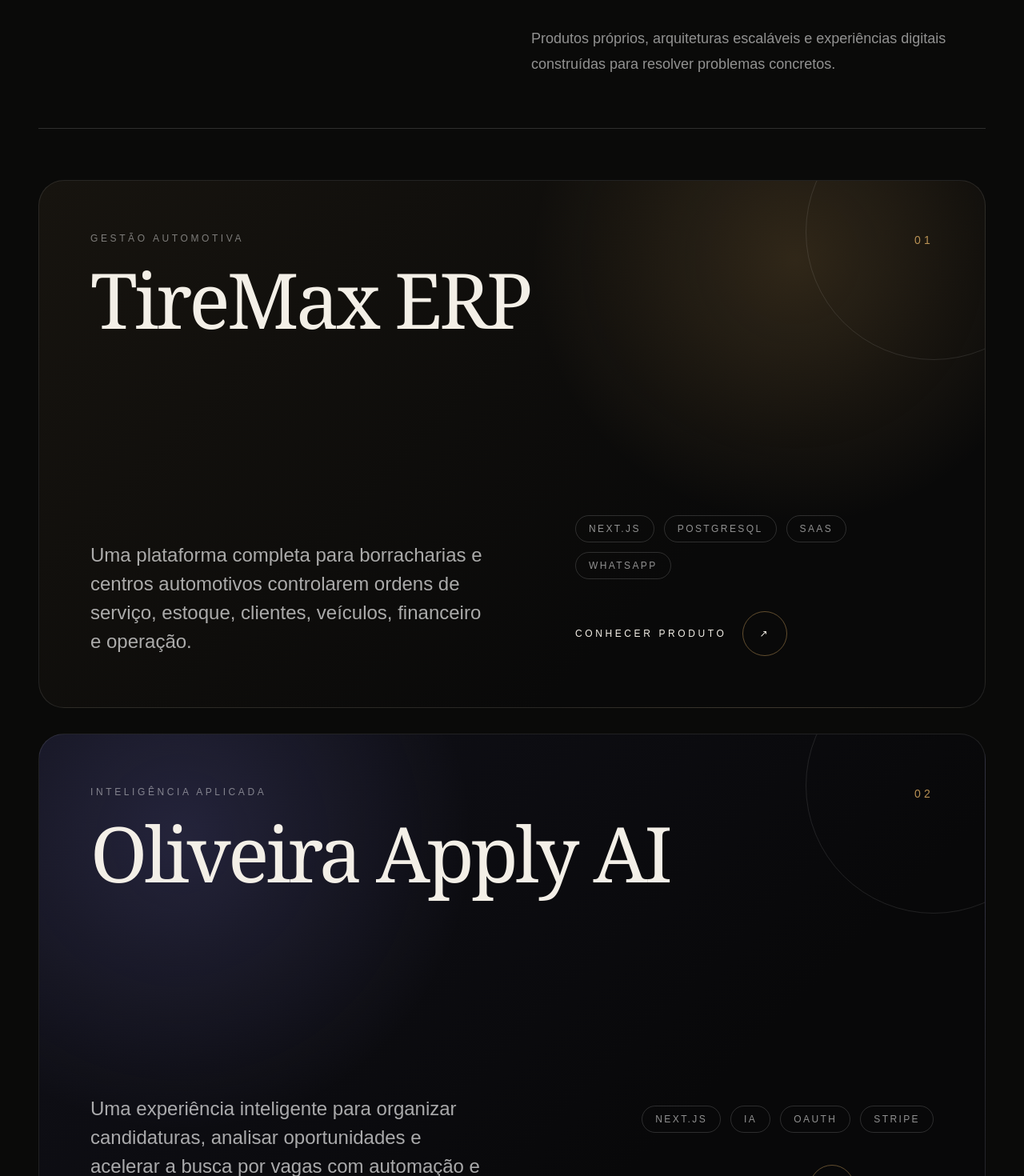
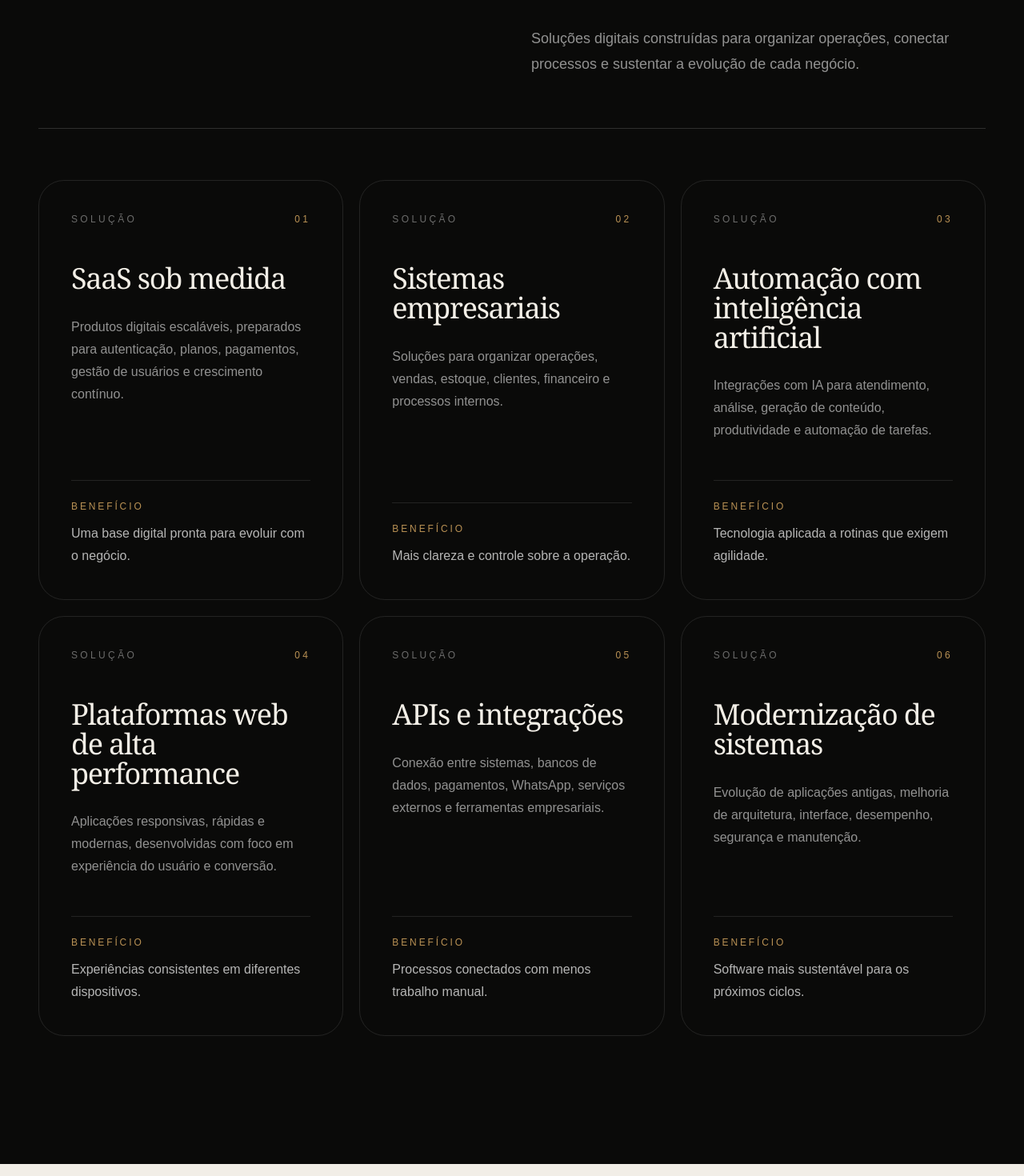
Before and after one commit to RobersonCodes/Oliveira-Systems.dev, a Next.js app: page / in a window 1280 px wide. Shown: the part 3140-4610 px from the top of the page at 80% size. Built offline with nearby package versions, Linux system fonts and the light colour scheme.

Commit message:
refactor: differentiate solutions from case studies

```diff
--- a/components/sections/Cases.tsx
+++ b/components/sections/Cases.tsx
@@ -3,8 +3,19 @@
     number: "01",
     name: "TireMax ERP",
     category: "Gestão automotiva",
-    description:
-      "Plataforma SaaS para centralizar ordens de serviço, estoque, clientes, veículos, financeiro e operação de centros automotivos.",
+    challenge:
+      "Centralizar a gestão de borracharias e centros automotivos em uma única plataforma.",
+    solution:
+      "SaaS para reunir operação, atendimento e gestão administrativa em um fluxo digital integrado.",
+    resources: [
+      "Ordens de serviço",
+      "Estoque",
+      "Clientes e veículos",
+      "Financeiro",
+      "Painel administrativo",
+    ],
+    technologies: ["Next.js", "PostgreSQL", "SaaS", "WhatsApp"],
+    stage: "Produto funcional em evolução contínua.",
     href: "https://tiremax.vercel.app/",
     action: "Ver projeto",
   },
@@ -12,8 +23,19 @@
     number: "02",
     name: "Oliveira Apply AI",
     category: "Inteligência aplicada",
-    description:
-      "Experiência digital para organizar candidaturas, analisar oportunidades e apoiar a busca por vagas com automação e inteligência artificial.",
+    challenge:
+      "Organizar candidaturas e tornar a análise de oportunidades mais clara durante a busca por vagas.",
+    solution:
+      "Experiência digital que combina organização, análise e automação para apoiar cada etapa das candidaturas.",
+    resources: [
+      "Organização de candidaturas",
+      "Análise de oportunidades",
+      "Automação de tarefas",
+      "Autenticação",
+      "Planos e pagamentos",
+    ],
+    technologies: ["Next.js", "IA", "OAuth", "Stripe"],
+    stage: "Produto funcional disponível online.",
     href: "https://oliveira-apply-ai-okbt.vercel.app/",
     action: "Ver projeto",
   },
@@ -21,8 +43,19 @@
     number: "03",
     name: "Milwaukee Connect",
     category: "CRM empresarial",
-    description:
-      "Arquitetura para gestão de clientes, oportunidades, indicadores comerciais e processos internos em uma única plataforma.",
+    challenge:
+      "Concentrar clientes, oportunidades, indicadores comerciais e processos internos em um ambiente único.",
+    solution:
+      "Arquitetura empresarial para estruturar o relacionamento com clientes e dar visibilidade à operação comercial.",
+    resources: [
+      "Gestão de clientes",
+      "Oportunidades",
+      "Indicadores comerciais",
+      "Processos internos",
+      "Visão centralizada",
+    ],
+    technologies: ["Java", "Spring Boot", "React", "MySQL"],
+    stage: "Case de arquitetura apresentado no portfólio.",
     href: "#contato",
     action: "Conversar sobre projetos",
   },
@@ -49,22 +82,23 @@
               Produtos pensados para operações reais.
             </h2>
             <p className="mt-8 max-w-xl text-lg leading-8 text-black/60">
-              Uma seleção de soluções desenvolvidas pela Oliveira Systems para
-              transformar processos em experiências digitais claras e
-              escaláveis.
+              Projetos que mostram como estratégia, arquitetura e experiência
+              se transformam em soluções digitais concretas.
             </p>
           </div>
         </div>
 
-        <div className="grid gap-px overflow-hidden rounded-[2rem] border border-black/10 bg-black/10 lg:grid-cols-3">
+        <div className="mt-16 space-y-8">
           {cases.map((project) => {
             const isExternal = project.href.startsWith("http");
 
             return (
               <article
                 key={project.name}
-                className="flex min-h-[470px] flex-col justify-between bg-[#f2eee7] p-8 transition-colors duration-500 hover:bg-[#ebe4da] md:p-10"
+                className="overflow-hidden rounded-[2rem] border border-black/10 bg-[#ece6dc]"
               >
+                <div className="grid lg:grid-cols-[0.8fr_1.2fr]">
+                  <div className="flex flex-col justify-between border-b border-black/10 p-8 lg:min-h-[560px] lg:border-b-0 lg:border-r md:p-12">
                     <div>
                       <div className="flex items-center justify-between gap-6">
                         <p className="text-xs uppercase tracking-[0.28em] text-black/50">
@@ -75,11 +109,14 @@
                         </span>
                       </div>
 
-                  <h3 className="mt-14 font-serif text-4xl tracking-[-0.035em] md:text-5xl">
+                      <h3 className="mt-14 font-serif text-5xl tracking-[-0.04em] md:text-7xl">
                         {project.name}
                       </h3>
-                  <p className="mt-8 text-lg leading-8 text-black/60">
-                    {project.description}
+                      <p className="mt-10 text-xs uppercase tracking-[0.24em] text-[#76572f]">
+                        Estágio atual
+                      </p>
+                      <p className="mt-3 max-w-md text-lg leading-8 text-black/65">
+                        {project.stage}
                       </p>
                     </div>
 
@@ -87,11 +124,68 @@
                       href={project.href}
                       target={isExternal ? "_blank" : undefined}
                       rel={isExternal ? "noreferrer" : undefined}
-                  className="mt-12 inline-flex items-center gap-4 text-xs uppercase tracking-[0.26em] text-[#76572f] transition-transform duration-300 hover:translate-x-2"
+                      className="mt-12 inline-flex items-center gap-4 self-start text-xs uppercase tracking-[0.26em] text-[#76572f] transition-transform duration-300 hover:translate-x-2"
                     >
                       {project.action}
                       <span aria-hidden="true">↗</span>
                     </a>
+                  </div>
+
+                  <div className="grid gap-px bg-black/10 md:grid-cols-2">
+                    <div className="bg-[#f2eee7] p-8 md:p-10">
+                      <p className="text-xs uppercase tracking-[0.24em] text-[#76572f]">
+                        Desafio
+                      </p>
+                      <p className="mt-5 text-lg leading-8 text-black/65">
+                        {project.challenge}
+                      </p>
+                    </div>
+
+                    <div className="bg-[#f2eee7] p-8 md:p-10">
+                      <p className="text-xs uppercase tracking-[0.24em] text-[#76572f]">
+                        Solução
+                      </p>
+                      <p className="mt-5 text-lg leading-8 text-black/65">
+                        {project.solution}
+                      </p>
+                    </div>
+
+                    <div className="bg-[#f2eee7] p-8 md:p-10">
+                      <p className="text-xs uppercase tracking-[0.24em] text-[#76572f]">
+                        Principais recursos
+                      </p>
+                      <ul className="mt-5 space-y-3">
+                        {project.resources.map((resource) => (
+                          <li
+                            key={resource}
+                            className="flex gap-3 leading-7 text-black/65"
+                          >
+                            <span aria-hidden="true" className="text-[#8a693d]">
+                              —
+                            </span>
+                            {resource}
+                          </li>
+                        ))}
+                      </ul>
+                    </div>
+
+                    <div className="bg-[#f2eee7] p-8 md:p-10">
+                      <p className="text-xs uppercase tracking-[0.24em] text-[#76572f]">
+                        Tecnologias
+                      </p>
+                      <div className="mt-5 flex flex-wrap gap-3">
+                        {project.technologies.map((technology) => (
+                          <span
+                            key={technology}
+                            className="rounded-full border border-black/15 px-4 py-2 text-xs uppercase tracking-[0.18em] text-black/60"
+                          >
+                            {technology}
+                          </span>
+                        ))}
+                      </div>
+                    </div>
+                  </div>
+                </div>
               </article>
             );
           })}
--- a/components/sections/Products.tsx
+++ b/components/sections/Products.tsx
@@ -2,39 +2,48 @@
 
 import { motion } from "framer-motion";
 
-const products = [
+const solutions = [
   {
     number: "01",
-    name: "TireMax ERP",
-    category: "Gestão automotiva",
+    title: "SaaS sob medida",
     description:
-      "Uma plataforma completa para borracharias e centros automotivos controlarem ordens de serviço, estoque, clientes, veículos, financeiro e operação.",
-    technologies: ["Next.js", "PostgreSQL", "SaaS", "WhatsApp"],
-    href: "https://tiremax.vercel.app/",
-    background:
-      "bg-[radial-gradient(circle_at_80%_15%,rgba(193,150,82,0.20),transparent_30%),linear-gradient(135deg,#17140f_0%,#090909_70%)]",
+      "Produtos digitais escaláveis, preparados para autenticação, planos, pagamentos, gestão de usuários e crescimento contínuo.",
+    benefit: "Uma base digital pronta para evoluir com o negócio.",
   },
   {
     number: "02",
-    name: "Oliveira Apply AI",
-    category: "Inteligência aplicada",
+    title: "Sistemas empresariais",
     description:
-      "Uma experiência inteligente para organizar candidaturas, analisar oportunidades e acelerar a busca por vagas com automação e inteligência artificial.",
-    technologies: ["Next.js", "IA", "OAuth", "Stripe"],
-    href: "https://oliveira-apply-ai-okbt.vercel.app/",
-    background:
-      "bg-[radial-gradient(circle_at_15%_20%,rgba(112,110,190,0.22),transparent_32%),linear-gradient(135deg,#11111a_0%,#080809_70%)]",
+      "Soluções para organizar operações, vendas, estoque, clientes, financeiro e processos internos.",
+    benefit: "Mais clareza e controle sobre a operação.",
   },
   {
     number: "03",
-    name: "Milwaukee Connect",
-    category: "CRM empresarial",
+    title: "Automação com inteligência artificial",
     description:
-      "Arquitetura empresarial para gestão de clientes, oportunidades, indicadores comerciais e processos internos em uma única plataforma.",
-    technologies: ["Java", "Spring Boot", "React", "MySQL"],
-    href: "#contato",
-    background:
-      "bg-[radial-gradient(circle_at_75%_25%,rgba(75,125,120,0.24),transparent_32%),linear-gradient(135deg,#0d1715_0%,#080909_70%)]",
+      "Integrações com IA para atendimento, análise, geração de conteúdo, produtividade e automação de tarefas.",
+    benefit: "Tecnologia aplicada a rotinas que exigem agilidade.",
+  },
+  {
+    number: "04",
+    title: "Plataformas web de alta performance",
+    description:
+      "Aplicações responsivas, rápidas e modernas, desenvolvidas com foco em experiência do usuário e conversão.",
+    benefit: "Experiências consistentes em diferentes dispositivos.",
+  },
+  {
+    number: "05",
+    title: "APIs e integrações",
+    description:
+      "Conexão entre sistemas, bancos de dados, pagamentos, WhatsApp, serviços externos e ferramentas empresariais.",
+    benefit: "Processos conectados com menos trabalho manual.",
+  },
+  {
+    number: "06",
+    title: "Modernização de sistemas",
+    description:
+      "Evolução de aplicações antigas, melhoria de arquitetura, interface, desempenho, segurança e manutenção.",
+    benefit: "Software mais sustentável para os próximos ciclos.",
   },
 ];
 
@@ -42,6 +51,7 @@
   return (
     <section
       id="produtos"
+      aria-labelledby="produtos-title"
       className="overflow-hidden bg-[#0a0a09] px-6 py-28 text-[#f3efe7] md:px-12 md:py-40"
     >
       <div className="mx-auto max-w-[1500px]">
@@ -53,7 +63,7 @@
             transition={{ duration: 0.8 }}
             className="text-xs uppercase tracking-[0.34em] text-[#b99154]"
           >
-            02 — Produtos
+            02 — Soluções
           </motion.p>
 
           <motion.div
@@ -65,92 +75,59 @@
               ease: [0.22, 1, 0.36, 1],
             }}
           >
-            <h2 className="max-w-4xl font-serif text-[clamp(3rem,6vw,7rem)] leading-[0.9] tracking-[-0.045em]">
+            <h2
+              id="produtos-title"
+              className="max-w-4xl font-serif text-[clamp(3rem,6vw,7rem)] leading-[0.9] tracking-[-0.045em]"
+            >
               Tecnologia criada para existir no mundo real.
             </h2>
 
             <p className="mt-8 max-w-xl text-lg leading-8 text-white/55">
-              Produtos próprios, arquiteturas escaláveis e experiências
-              digitais construídas para resolver problemas concretos.
+              Soluções digitais construídas para organizar operações, conectar
+              processos e sustentar a evolução de cada negócio.
             </p>
           </motion.div>
         </div>
 
-        <div className="mt-16 space-y-8">
-          {products.map((product, index) => (
+        <div className="mt-16 grid gap-5 md:grid-cols-2 xl:grid-cols-3">
+          {solutions.map((solution, index) => (
             <motion.article
-              key={product.name}
-              initial={{ opacity: 0, y: 80 }}
+              key={solution.title}
+              initial={{ opacity: 0, y: 48 }}
               whileInView={{ opacity: 1, y: 0 }}
               viewport={{ once: true, amount: 0.2 }}
               transition={{
-                duration: 1,
-                delay: index * 0.1,
+                duration: 0.8,
+                delay: index * 0.06,
                 ease: [0.22, 1, 0.36, 1],
               }}
-              className={`group relative min-h-[650px] overflow-hidden rounded-[2rem] border border-white/10 p-7 md:p-12 lg:p-16 ${product.background}`}
+              className="group flex min-h-[390px] flex-col justify-between rounded-[2rem] border border-white/10 bg-[radial-gradient(circle_at_85%_10%,rgba(185,145,84,.13),transparent_34%),rgba(255,255,255,.025)] p-8 transition-colors duration-500 hover:border-[#b99154]/35 hover:bg-white/[.045] md:p-10"
             >
-              <motion.div
-                className="absolute -right-24 -top-24 h-80 w-80 rounded-full border border-white/10"
-                whileHover={{ scale: 1.15, rotate: 12 }}
-                transition={{ duration: 0.8 }}
-              />
-
-              <div className="relative z-10 flex min-h-[530px] flex-col justify-between">
-                <div className="flex items-start justify-between gap-8">
-                  <div>
-                    <p className="text-xs uppercase tracking-[0.3em] text-white/45">
-                      {product.category}
-                    </p>
-
-                    <h3 className="mt-5 font-serif text-5xl tracking-[-0.04em] md:text-7xl lg:text-8xl">
-                      {product.name}
-                    </h3>
-                  </div>
-
-                  <span className="text-sm tracking-[0.3em] text-[#b99154]">
-                    {product.number}
+              <div>
+                <div className="flex items-center justify-between gap-6">
+                  <p className="text-xs uppercase tracking-[0.28em] text-white/40">
+                    Solução
+                  </p>
+                  <span className="text-xs tracking-[0.28em] text-[#b99154]">
+                    {solution.number}
                   </span>
                 </div>
 
-                <div className="grid items-end gap-12 lg:grid-cols-2">
-                  <p className="max-w-2xl text-xl leading-9 text-white/65 md:text-2xl">
-                    {product.description}
-                  </p>
+                <h3 className="mt-12 max-w-sm font-serif text-4xl leading-[1.02] tracking-[-0.035em]">
+                  {solution.title}
+                </h3>
+                <p className="mt-7 text-base leading-7 text-white/55">
+                  {solution.description}
+                </p>
+              </div>
 
-                  <div className="lg:justify-self-end">
-                    <div className="mb-10 flex max-w-md flex-wrap gap-3">
-                      {product.technologies.map((technology) => (
-                        <span
-                          key={technology}
-                          className="rounded-full border border-white/15 px-4 py-2 text-xs uppercase tracking-[0.2em] text-white/55"
-                        >
-                          {technology}
-                        </span>
-                      ))}
-                    </div>
-
-                    <motion.a
-                      href={product.href}
-                      target={
-                        product.href.startsWith("http") ? "_blank" : undefined
-                      }
-                      rel={
-                        product.href.startsWith("http")
-                          ? "noreferrer"
-                          : undefined
-                      }
-                      whileHover={{ x: 8 }}
-                      className="inline-flex items-center gap-5 text-xs uppercase tracking-[0.3em] text-[#d0b17d]"
-                    >
-                      Conhecer produto
-
-                      <span className="grid h-14 w-14 place-items-center rounded-full border border-[#b99154]/50 transition-colors duration-300 group-hover:bg-[#b99154] group-hover:text-black">
-                        ↗
-                      </span>
-                    </motion.a>
-                  </div>
-                </div>
+              <div className="mt-12 border-t border-white/10 pt-6">
+                <p className="text-xs uppercase tracking-[0.24em] text-[#b99154]">
+                  Benefício
+                </p>
+                <p className="mt-3 leading-7 text-white/70">
+                  {solution.benefit}
+                </p>
               </div>
             </motion.article>
           ))}
```
Lines whose indentation alone changed are shown as unchanged.
